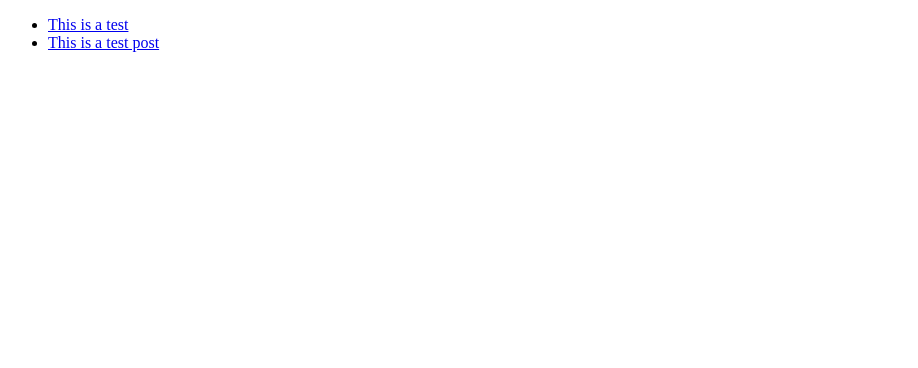
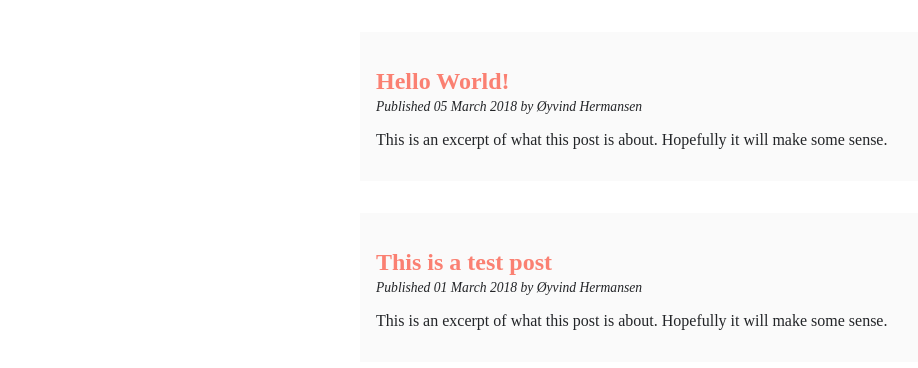
Before and after one commit to oyvindhermansen/oyvindhermansen.github.io, a Gatsby site: page /blog in a window 1280 px wide. Shown: the whole page, without its empty margins (0-918 px from the left). Built offline with nearby package versions, Linux system fonts and the light colour scheme; Gatsby itself is replaced by a stand-in of ours; a web font is replaced by a local one.

Commit message:
front page is starting to look like a front page

```diff
--- a/src/blog/test-article.md
+++ b/src/blog/hello-world.md
@@ -1,8 +1,12 @@
 ---
-path: "/blog/test-article"
-title: "This is a test"
+path: "/blog/hello-world"
+title: "Hello World!"
 description: "This is a description for meta fields"
 ingress: "This is an ingress that will introduce the article that will show below"
+excerpt: "This is an excerpt of what this post is about. Hopefully it will make some sense."
+published: true
+date: "2018-03-05T23:36:56.503Z"
+author: "Øyvind Hermansen"
 ---
 
 Lorem ipsum dolor sit amet, consectetur adipiscing elit. Aliquam facilisis consectetur efficitur. Sed enim est, ultrices a neque ac, posuere fringilla nunc. Maecenas in tempus justo. Ut eu accumsan neque. Curabitur accumsan sollicitudin sodales. Aenean lobortis efficitur nunc, non bibendum arcu eleifend sed. Vestibulum sit amet magna pharetra, ornare dui non, fermentum enim. In bibendum tincidunt augue non commodo.
--- a/src/blog/test-post.md
+++ b/src/blog/test-post.md
@@ -3,6 +3,10 @@ path: "/blog/test-post"
 title: "This is a test post"
 description: "This is a description for meta fields 2"
 ingress: "This is an ingress that will introduce the article that will show below 2"
+excerpt: "This is an excerpt of what this post is about. Hopefully it will make some sense."
+published: true
+date: "2018-03-01T23:36:56.503Z"
+author: "Øyvind Hermansen"
 ---
 
 Lorem ipsum dolor sit amet, consectetur adipiscing elit. Aliquam facilisis consectetur efficitur. Sed enim est, ultrices a neque ac, posuere fringilla nunc. Maecenas in tempus justo. Ut eu accumsan neque. Curabitur accumsan sollicitudin sodales. Aenean lobortis efficitur nunc, non bibendum arcu eleifend sed. Vestibulum sit amet magna pharetra, ornare dui non, fermentum enim. In bibendum tincidunt augue non commodo.
--- a/src/components/Common.js
+++ b/src/components/Common.js
@@ -1,5 +1,5 @@
 import React from 'react';
-import styled from 'styled-components';
+import styled, { css } from 'styled-components';
 import Link from 'gatsby-link';
 
 const Container = styled.div`
@@ -7,8 +7,34 @@ const Container = styled.div`
   width: 100%;
   padding: 0 1rem;
   margin: 0 auto;
+
+  @media all and (max-width: 966px) {
+    max-width: 100%;
+    margin: 0;
+  }
+
+  ${props =>
+    props.small &&
+    css`
+      max-width: 35rem;
+    `};
+`;
+
+const Centerer = styled.div`
+  display: flex;
+  justify-content: center;
+  align-items: center;
 `;
 
 const BaseLink = styled(({ activePath, ...rest }) => <Link {...rest} />)``;
 
-export { Container, BaseLink };
+const Button = styled.button`
+  cursor: pointer;
+  transition: all 0.1s ease-in-out;
+  padding: 0.5rem 1.5rem;
+  background-color: salmon;
+  border: 0;
+  font-family: 'Allerta Stencil', sans-serif;
+`;
+
+export { Container, BaseLink, Button, Centerer };
--- a/src/components/Header.js
+++ b/src/components/Header.js
@@ -22,6 +22,7 @@ const StyledLogo = BaseLink.extend`
   transition: all 500ms cubic-bezier(0.23, 1, 0.32, 1);
   border-bottom: 5px solid;
   border-color: #232528;
+  font-family: 'Allerta Stencil', sans-serif;
 
   &:hover {
     border-color: salmon;
--- a/src/layouts/index.css
+++ b/src/layouts/index.css
@@ -10,6 +10,15 @@ html {
 }
 body {
   margin: 0;
+}
+
+h1,
+h2,
+h3,
+h4,
+h5,
+h6 {
+  font-family: 'Allerta Stencil', sans-serif !important;
 }
 
 body,
--- a/src/pages/blog.js
+++ b/src/pages/blog.js
@@ -1,30 +1,80 @@
 import React from 'react';
-import Link from 'gatsby-link';
+import styled from 'styled-components';
+import { Container, BaseLink } from '../components/Common';
+
+const ArticlesContainer = styled.div`
+  margin-top: 2rem;
+`;
+
+const List = styled.ul`
+  list-style: none;
+  margin: 0;
+  padding: 0;
+`;
+
+const ListItem = styled.li`
+  margin-bottom: 0;
+`;
+
+const ListItemLink = BaseLink.extend`
+  color: #232528;
+  text-decoration: none;
+  margin: 2rem 0 !important;
+  display: block;
+  padding: 1rem;
+  transition: all 0.1s ease-in-out;
+  background: #fafafa;
+`;
+
+const PostTitle = styled.h2`
+  color: salmon;
+`;
+
+const Meta = styled.em`
+  font-size: 0.85rem;
+  margin-top: -1rem;
+  margin-bottom: 1rem;
+  display: block;
+`;
 
 const BlogPage = ({ data }) => {
   const { allMarkdownRemark: { edges } } = data;
-  console.log(edges);
+
+  console.log(data);
 
   return (
-    <div>
-      <ul>
-        {edges.map(({ node, location }) => {
-          return (
-            <li key={node.id}>
-              <Link to={node.frontmatter.path}>{node.frontmatter.title}</Link>
-            </li>
-          );
-        })}
-      </ul>
-    </div>
+    <ArticlesContainer>
+      <Container small>
+        <List>
+          {edges.map(({ node, location }) => {
+            return (
+              <ListItem key={node.id}>
+                <ListItemLink to={node.frontmatter.path}>
+                  <PostTitle>{node.frontmatter.title}</PostTitle>
+                  <Meta>
+                    Published {node.frontmatter.date} by{' '}
+                    {node.frontmatter.author}
+                  </Meta>
+                  <p>{node.frontmatter.excerpt}</p>
+                </ListItemLink>
+              </ListItem>
+            );
+          })}
+        </List>
+      </Container>
+    </ArticlesContainer>
   );
 };
 
 export default BlogPage;
 
 export const postsQuery = graphql`
-  query DocsNavQuery {
-    allMarkdownRemark(sort: { fields: [], order: ASC }) {
+  query ListQuery {
+    allMarkdownRemark(
+      sort: { fields: [frontmatter___date], order: DESC }
+      filter: { frontmatter: { published: { eq: true } } }
+      limit: 1000
+    ) {
       totalCount
       edges {
         node {
@@ -32,6 +82,9 @@ export const postsQuery = graphql`
           frontmatter {
             title
             path
+            excerpt
+            author
+            date(formatString: "DD MMMM YYYY")
           }
         }
       }
```
Also changed, not shown: src/components/GridSection.js (added, +75 -0 lines), src/pages/index.js (+78 -2 lines), src/templates/blog.js (+9 -16 lines), src/utils/images/artem-sapegin-176819-unsplash.jpg (added), src/utils/images/nate-grant-346782-unsplash.jpg (added), src/utils/images/profile_oyvind.jpg (added), 1 other file.
